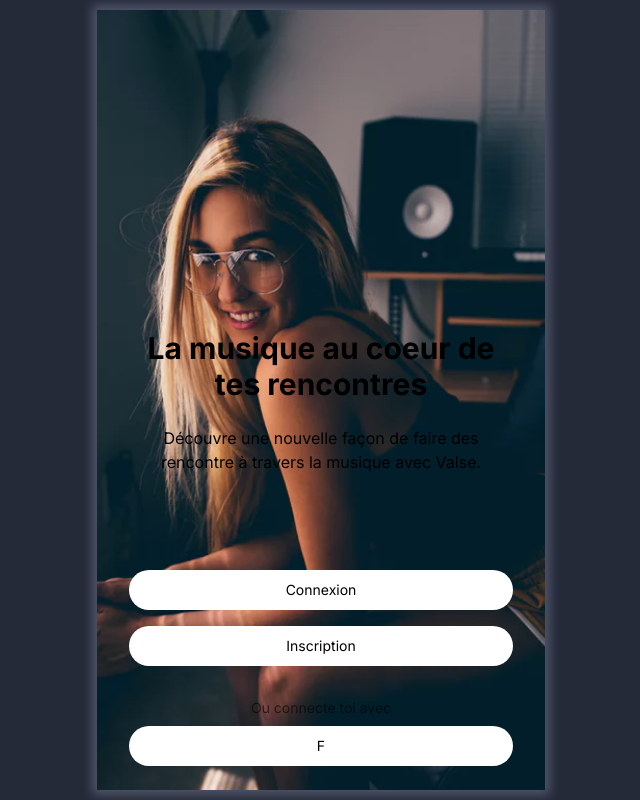
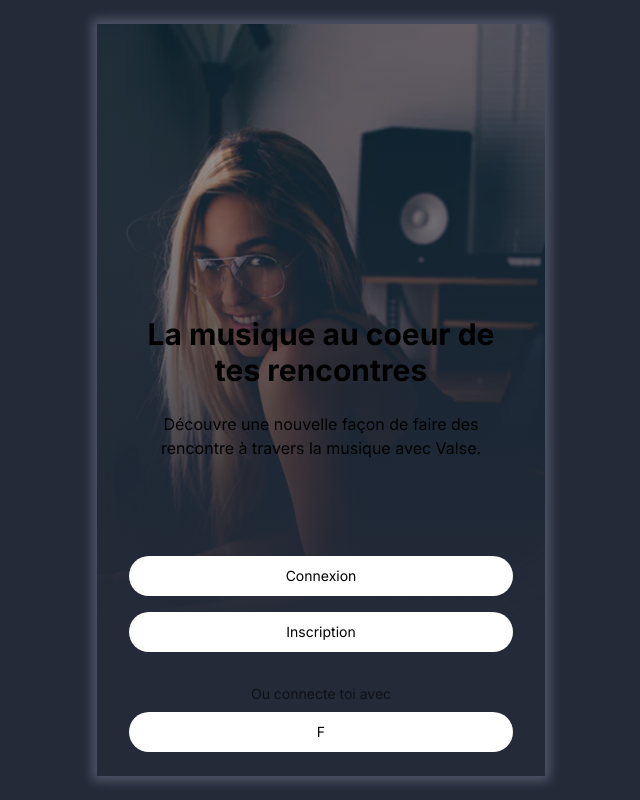
Before and after one commit to lgatibel/valse-poc, a Next.js app: page / in a window 1280 px wide. Shown: the whole page, without its empty margins (319-959 px from the left). Built offline with nearby package versions, Linux system fonts and the light colour scheme.

Commit message:
fix gradient background

```diff
--- a/app/components/BackgroundImage.tsx
+++ b/app/components/BackgroundImage.tsx
@@ -6,11 +6,11 @@ interface IProps {
 
 export default function BackgoundImage({ src }: IProps) {
   return (
-    <div className="w-full h-full absolute top-0"
-      style={{
-        zIndex: '-13',
-        background: `linear-gradient(to bottom, rgba(36, 42, 56, 0.3), rgba(36, 42, 56, 1) 80%)`
-      }}>
+    <div>
+      <div className="w-full h-full absolute top-0 left-0 z-[-10]"
+        style={{
+          background: `linear-gradient(to bottom, rgba(36, 42, 56, 0.3), rgba(36, 42, 56, 1) 80%)`
+        }}></div>
       <Image src={src} alt="placeholder" placeholder="blur"
         quality={100}
         fill
--- a/app/components/MobileContainer.tsx
+++ b/app/components/MobileContainer.tsx
@@ -8,7 +8,7 @@ interface Iprops {
 
 export default function MobileContainer({ children, bgColor = null }: PropsWithChildren<Iprops>) {
     return (
-        <main className="no-scrollbar shadow-profil-card shadow-shadow overflow-x-hidden flex py-6 flex-col items-center w-full max-w-md relative h-screen">
+        <main className="no-scrollbar shadow-profil-card shadow-shadow overflow-x-hidden flex py-6 flex-col items-center w-full max-w-md relative h-screen z-auto">
             {children}
         </main>
     )
--- a/app/globals.css
+++ b/app/globals.css
@@ -18,9 +18,8 @@
 }
 
 body {
-  height: 100%;
   color: rgb(var(--foreground-rgb));
-  @apply md:p-2.5;
+  @apply md:p-6 h-screen;
   /* background: linear-gradient(
       to bottom,
       transparent,
```
